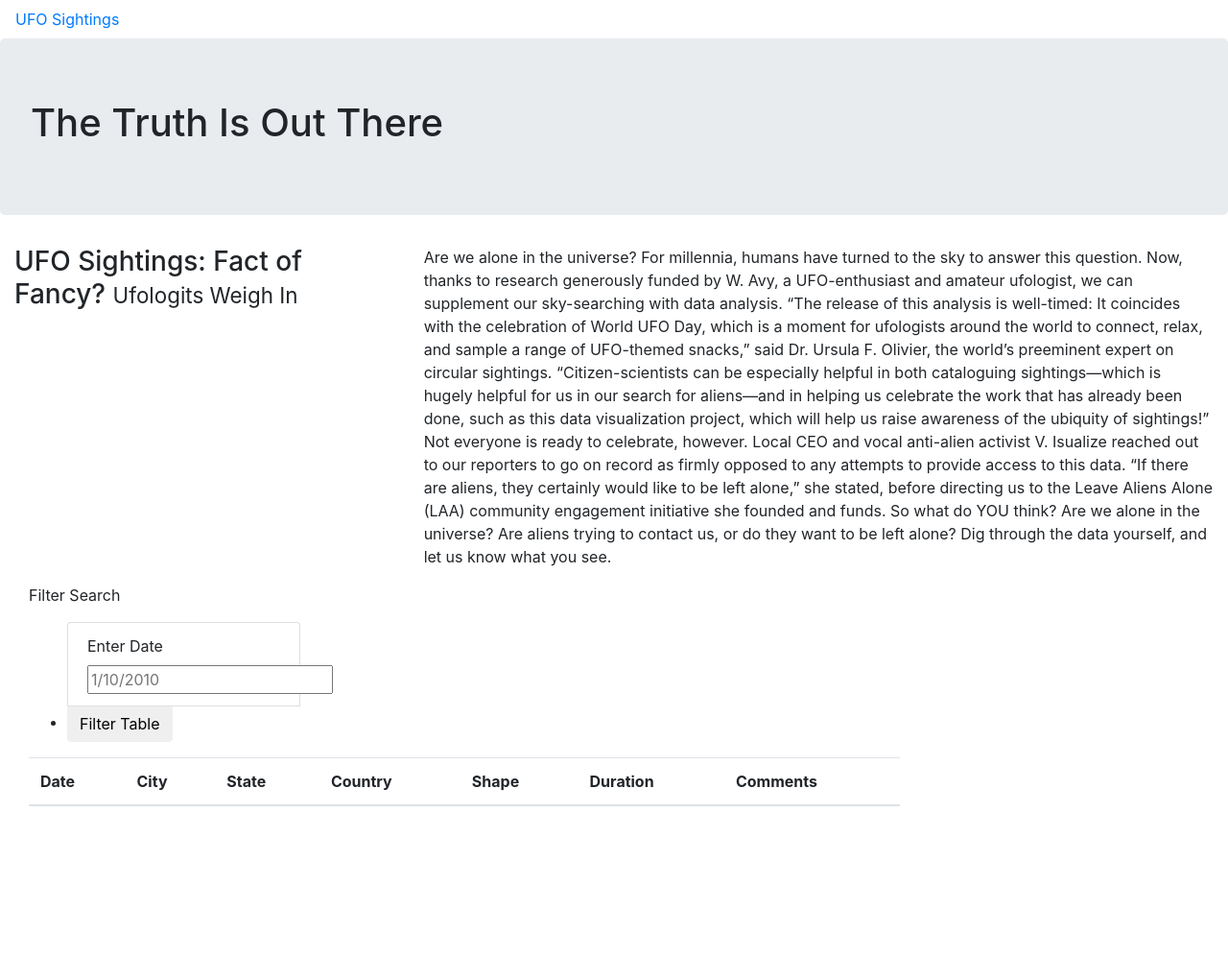
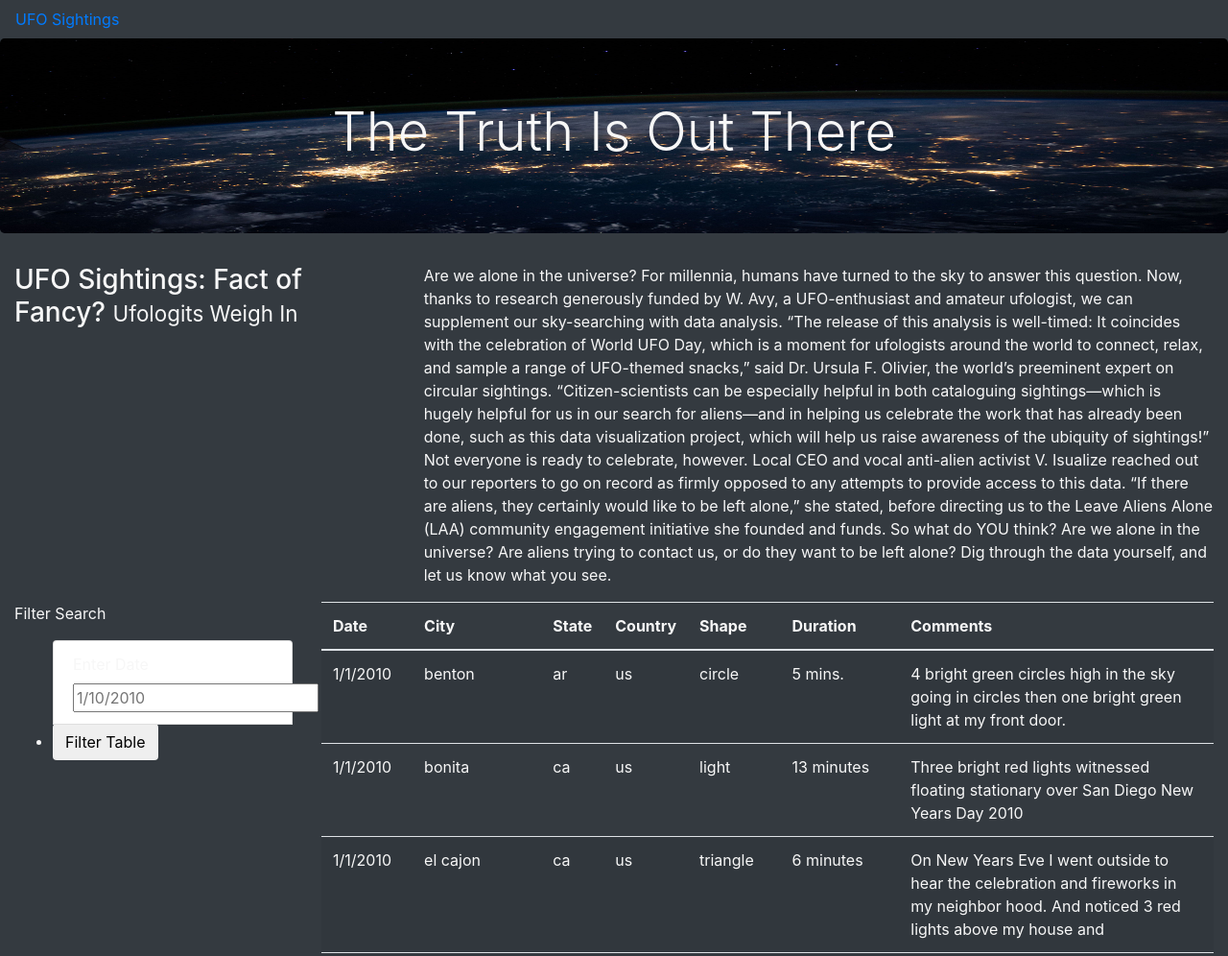
Before and after one commit to anapereda/UFOs, a plain HTML site: page index.html in a window 1280 px wide. Shown: the top 996 px of the page at 96% size. Before the commit the page ends 856 px from the top, so only its background shows below. Drawn offline with nearby package versions, Linux system fonts and the light colour scheme; files that its build step writes are made by us from their sources.

Commit message:
End of module

```diff
--- a/templates/index.html
+++ b/index.html
@@ -14,17 +14,17 @@
 
     <link rel="stylesheet" href="static/css/style.css">
 </head>
-<body>
+<body class= "bg-dark">
     <div class ="wrapper" >
         <!-- create the navigation bar-->
-        <nav class ="navbar navbar-expand-lg">
+        <nav class ="navbar navbar-dark bg-dark navbar-expand-lg">
             <!-- when the user clicks on the link the page will reload an unfiltered table-->
             <a class ="nav-brand" href= "index.html">UFO Sightings
 
             </a>
         </nav>
         <div class="jumbotron">
-            <h1>The Truth Is Out There</h1>
+            <h1 class="display-4"> The Truth Is Out There</h1>
         </div>
         <!-- ensure that ekements we are adding will span the width of viewport-->
         <div class= "container-fluid">
@@ -47,19 +47,19 @@
             </div>
         </div>
         <div class= "container-fluid">
-            <div class= :row>
+            <div class= "row">
                 <div class= "col-md-3">
-                    <form>
+                    <form class= "bg-dark" >
                         <p> Filter Search</p>
-                    </form>
-                    <ul class= "list-group.">
+                    </form >
+                    <ul class= "list-group." class= "bg-dark">
                         <!-- Add a list group item one for the button and one fo the list-->
-                        <li class= "list-group-item">
+                        <li class= "list-group-item" class= "bg-dark">
                             <label for = 'date'> Enter Date</label>
                             <input type="text" placeholder="1/10/2010" id="datetime" />
                         </li>
                         <li>
-                            <button id="filter-btn" type="button" class="btn btn-default">Filter Table</button>
+                            <button id="filter-btn" type="button" class="btn btn-default" class= "bg-dark">Filter Table</button>
                         </li>
                     </ul>
                 </div>
@@ -82,5 +82,8 @@
             </div>
         </div>
     </div>
+    <script src="https://cdnjs.cloudflare.com/ajax/libs/d3/4.11.0/d3.js"></script>
+    <script src="static/js/data.js"></script>
+    <script src="static/js/app.js"></script>
 </body>
 </html>
--- a/static/css/style.css
+++ b/static/css/style.css
@@ -0,0 +1,10 @@
+body {
+
+    color: #f7f7f7;
+
+  }
+.jumbotron {
+    background-image: url("../images/nasa.jpg");
+    background-size: 100% 100%;
+    text-align: center;
+}
--- a/js/app.js
+++ b/static/js/app.js
@@ -53,7 +53,7 @@ function handleClick() {
   };
 
   //Listen to an ecent that occurs on a webpage
-  d3.selectAll("#filter- btn").on("click", handleClick);
+  d3.selectAll("#filter-btn").on("click", handleClick);
 
   //call the original table so it loads when the first HTML does
   buildTable(tableData);
```
Also changed, not shown: static/images/nasa.jpg (added), static/js/data.js (renamed from js/data.js), 3 other files.
